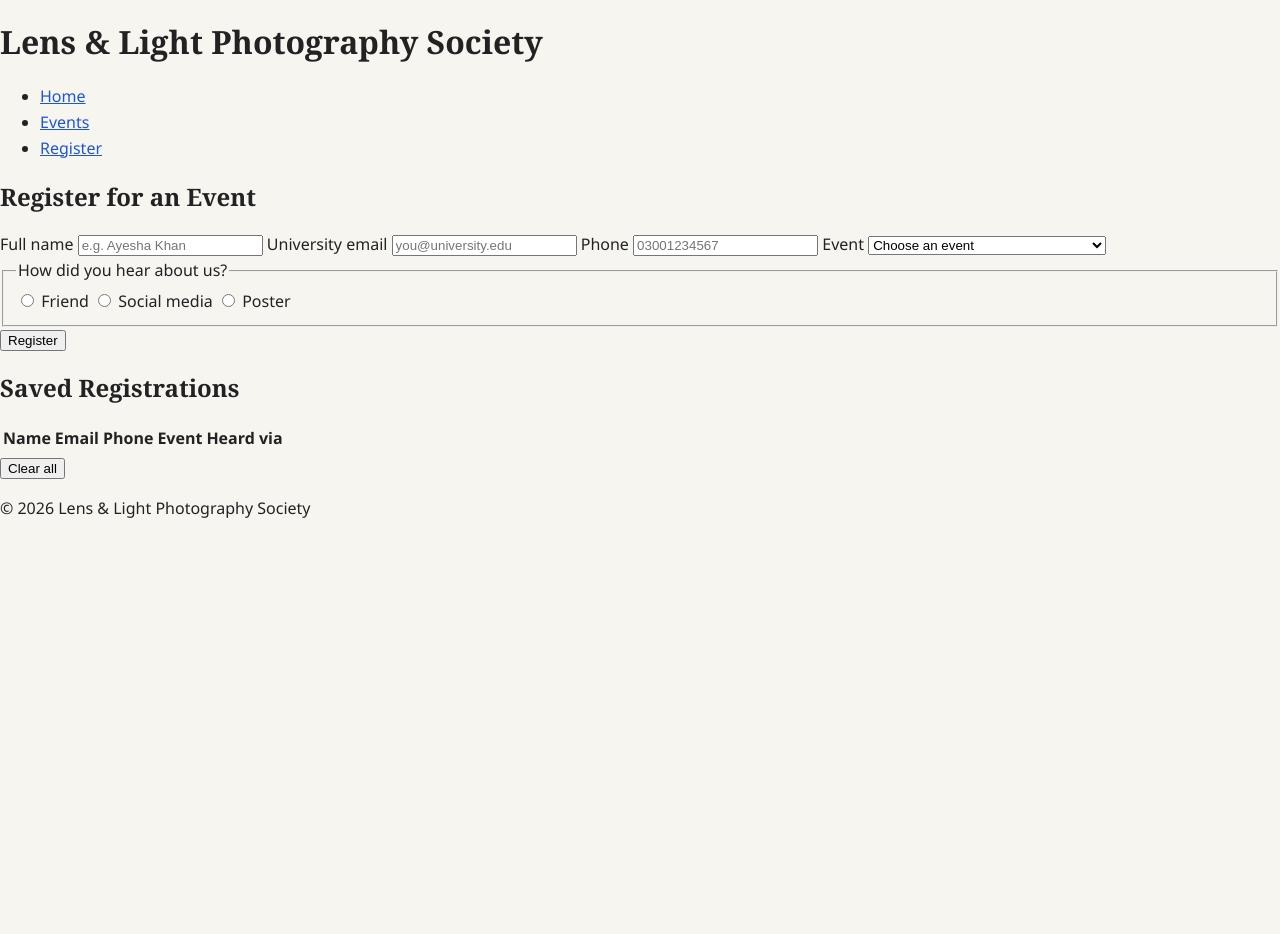
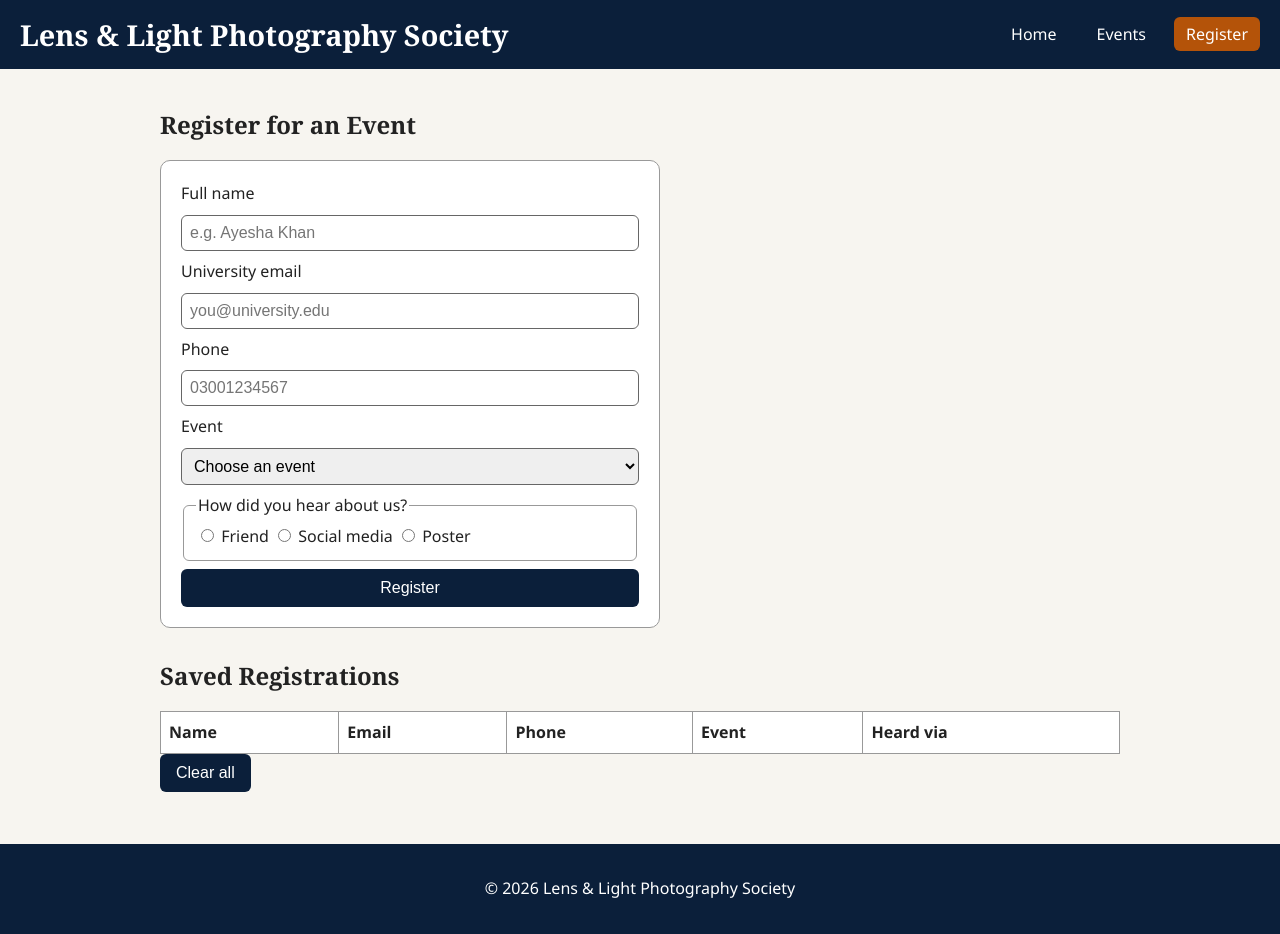
Before and after one commit to beenishkashifpk-cloud/cit331-assignment1-0020, a plain HTML site: page register.html in a window 1280 px wide. Before the commit the page ends 800 px from the top, so only its background shows below. Drawn offline with Linux system fonts and the light colour scheme; a script that the page names is missing.

Commit message:
Style header, navigation and footer

```diff
--- a/css/style.css
+++ b/css/style.css
@@ -47,3 +47,171 @@ button:focus {
   outline: 3px solid var(--accent);
   outline-offset: 2px;
 }
+header {
+  display: flex;
+  flex-direction: column;
+  align-items: center;
+  gap: 12px;
+  padding: 16px 20px;
+  background: var(--navy);
+  color: white;
+}
+
+header h1 {
+  margin: 0;
+  font-size: 1.5rem;
+}
+
+nav > ul {
+  display: flex;
+  flex-wrap: wrap;
+  justify-content: center;
+  gap: 16px;
+  margin: 0;
+  padding: 0;
+  list-style: none;
+}
+
+nav a {
+  color: white;
+  text-decoration: none;
+  padding: 6px 12px;
+  border-radius: 6px;
+}
+
+nav a:hover {
+  color: white;
+  background: rgba(255, 255, 255, 0.2);
+}
+
+nav a.active {
+  background: var(--accent);
+}
+
+main {
+  max-width: 1000px;
+  margin: 0 auto;
+  padding: 20px;
+}
+
+section {
+  margin-bottom: 32px;
+}
+
+aside {
+  padding: 16px;
+  border-left: 4px solid var(--accent);
+  background: white;
+}
+
+footer {
+  padding: 16px;
+  text-align: center;
+  background: var(--navy);
+  color: white;
+}
+
+footer a {
+  color: white;
+}
+
+footer a:hover {
+  color: white;
+  text-decoration: underline;
+}
+
+@media (min-width: 768px) {
+  header {
+    flex-direction: row;
+    justify-content: space-between;
+  }
+
+  header h1 {
+    font-size: 1.8rem;
+  }
+}
+.events {
+  display: flex;
+  flex-wrap: wrap;
+  gap: 20px;
+}
+
+.events h2 {
+  flex: 0 0 100%;
+  margin: 0;
+}
+
+.event-card {
+  flex: 1 1 250px;
+  padding: 20px;
+  border: 2px solid var(--navy);
+  border-radius: 10px;
+  background: white;
+}
+
+.event-card h3 {
+  margin-top: 0;
+}
+
+form {
+  display: flex;
+  flex-direction: column;
+  gap: 8px;
+  max-width: 500px;
+  padding: 20px;
+  border: 1px solid #999;
+  border-radius: 10px;
+  background: white;
+}
+
+input[type="text"],
+input[type="email"],
+input[type="tel"],
+select {
+  width: 100%;
+  padding: 8px;
+  border: 1px solid #666;
+  border-radius: 6px;
+  font-size: 1rem;
+}
+
+fieldset {
+  border: 1px solid #999;
+  border-radius: 6px;
+}
+
+button {
+  padding: 10px 16px;
+  border: none;
+  border-radius: 6px;
+  background: var(--navy);
+  color: white;
+  font-size: 1rem;
+  cursor: pointer;
+}
+
+button:hover {
+  background: var(--accent);
+}
+
+#message {
+  font-weight: bold;
+  color: #166534;
+}
+
+table {
+  width: 100%;
+  border-collapse: collapse;
+  background: white;
+}
+
+th,
+td {
+  padding: 8px;
+  border: 1px solid #999;
+  text-align: left;
+}
+
+tr:nth-child(even) {
+  background: #f2f2f2;
+}
```
